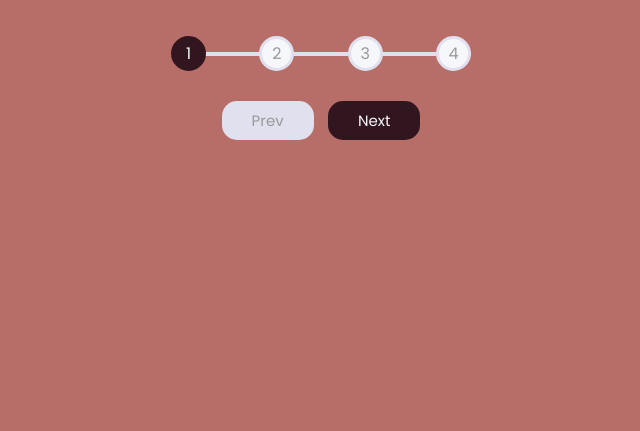
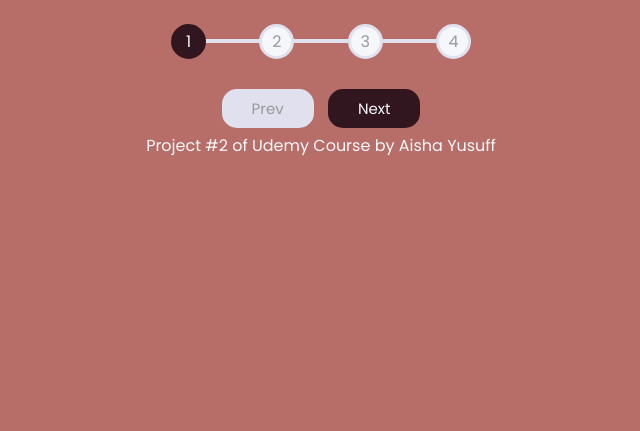
Before and after one commit to aishayusuff/Progress-Status, a plain HTML site: page index.html in a window 1280 px wide. Shown: the part 369-800 px from the top of the page, without its empty margins (319-959 px from the left). Drawn offline with Linux system fonts and the light colour scheme.

Commit message:
Adds footer

```diff
--- a/index.html
+++ b/index.html
@@ -20,5 +20,6 @@
             <button class="btn" id="prev" disabled>Prev</button>
             <button class="btn" id="next">Next</button>
         </div>
+        <footer> Project #2 of Udemy Course by Aisha Yusuff</footer>
     </body>
 </html>
```
